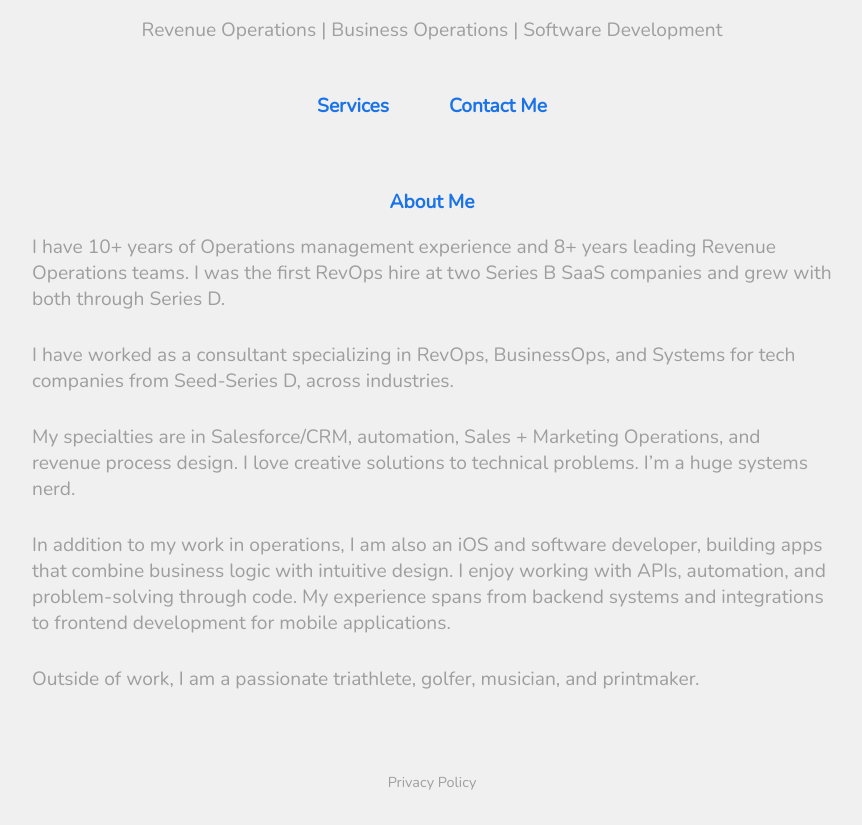
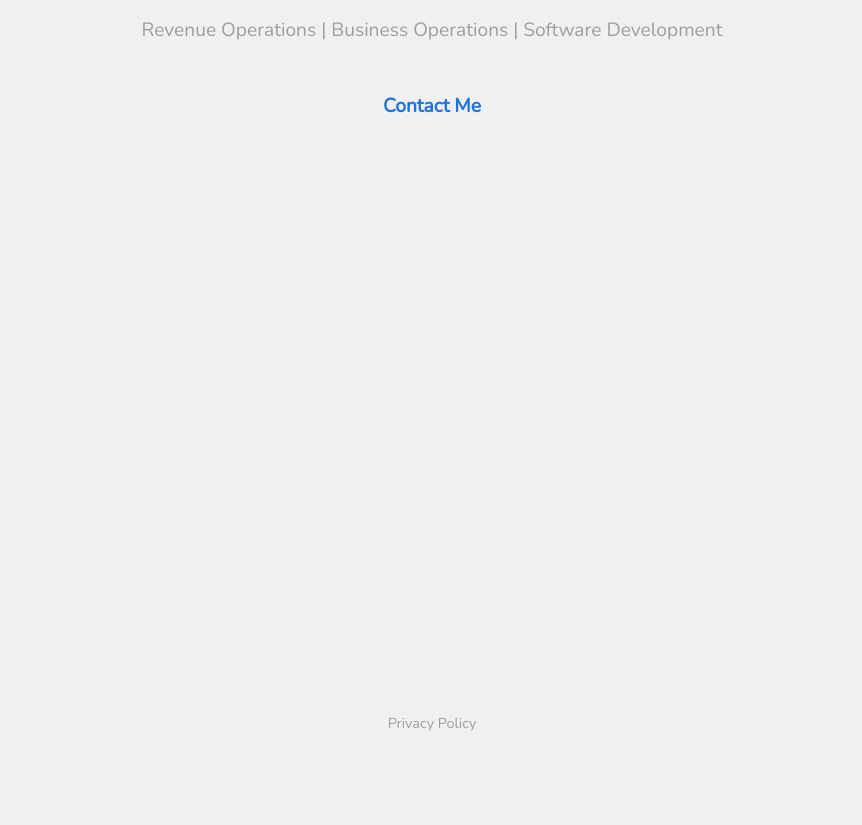
Before and after one commit to agbirrell/website, a plain HTML site: page index.html in a window 1280 px wide. Shown: the part 125-950 px from the top of the page, without its empty margins (208-1070 px from the left). After the commit the page ends 916 px from the top, so only its background shows below. Drawn offline with nearby package versions, Linux system fonts and the light colour scheme.

Commit message:
Update index.html

```diff
--- a/index.html
+++ b/index.html
@@ -82,32 +82,8 @@
         <p>Revenue Operations | Business Operations | Software Development</p>
 
         <div class="menu">
-            <a href="services.html">Services</a>
+
             <a href="contact.html">Contact Me</a>
-        </div>
-
-        <div class="about-me">
-            <h2>About Me</h2>
-            <p>
-                I have 10+ years of Operations management experience and 8+ years leading Revenue Operations teams.
-                I was the first RevOps hire at two Series B SaaS companies and grew with both through Series D.
-            </p>
-            <p>
-                I have worked as a consultant specializing in RevOps, BusinessOps, and Systems for tech companies from
-                Seed-Series D, across industries.
-            </p>
-            <p>
-                My specialties are in Salesforce/CRM, automation, Sales + Marketing Operations, and revenue process design.
-                I love creative solutions to technical problems. I’m a huge systems nerd.
-            </p>
-            <p>
-                In addition to my work in operations, I am also an iOS and software developer, building apps that combine
-                business logic with intuitive design. I enjoy working with APIs, automation, and problem-solving through
-                code. My experience spans from backend systems and integrations to frontend development for mobile applications.
-            </p>
-            <p>
-                Outside of work, I am a passionate triathlete, golfer, musician, and printmaker.
-            </p>
         </div>
     </div>
 
```
